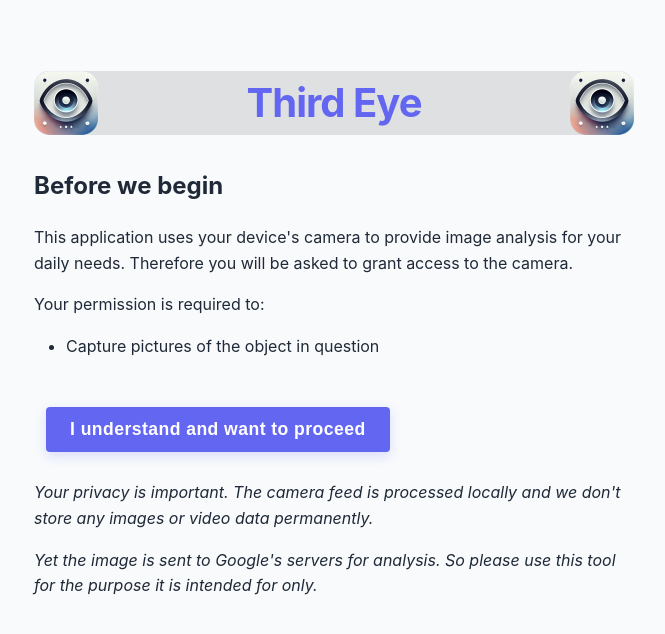
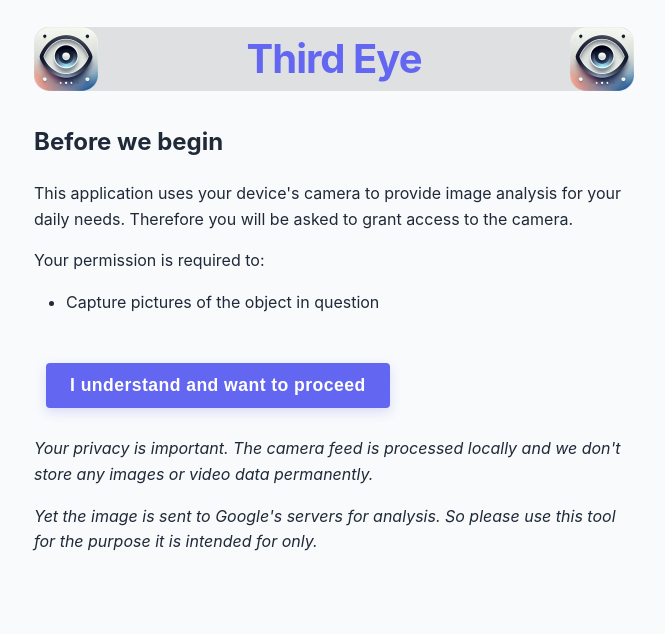
Before and after one commit to cgint/third-eye, a SvelteKit app: page / in a window 1280 px wide. Shown: the top 634 px of the page, without its empty margins (306-971 px from the left). Built offline with nearby package versions, Linux system fonts and the light colour scheme; no server answers.

Commit message:
less borders

```diff
--- a/src/app.html
+++ b/src/app.html
@@ -8,18 +8,18 @@
 		<style>
 			body {
 				font-family: -apple-system, BlinkMacSystemFont, 'Segoe UI', Roboto, sans-serif;
-				max-width: 800px;
 				margin: 0 auto;
-				padding: 24px;
+				padding: 0;
 				text-align: center;
 				background-color: var(--background-color);
 				color: var(--text-color);
 				line-height: 1.6;
+				height: 100vh;
 			}
 			.content-container {
 				max-width: 600px;
 				margin: 0 auto;
-				padding: 20px;
+				padding: 0;
 			}
 		</style>
 	</head>
--- a/src/routes/+page.svelte
+++ b/src/routes/+page.svelte
@@ -6,16 +6,6 @@
 
 <svelte:head>
     <style>
-        body {
-            font-family: -apple-system, BlinkMacSystemFont, 'Segoe UI', Roboto, sans-serif;
-            max-width: 800px;
-            margin: 0 auto;
-            padding: 24px;
-            text-align: center;
-            background-color: var(--background-color);
-            color: var(--text-color);
-            line-height: 1.6;
-        }
 
         button {
             background-color: var(--primary-color);
```
